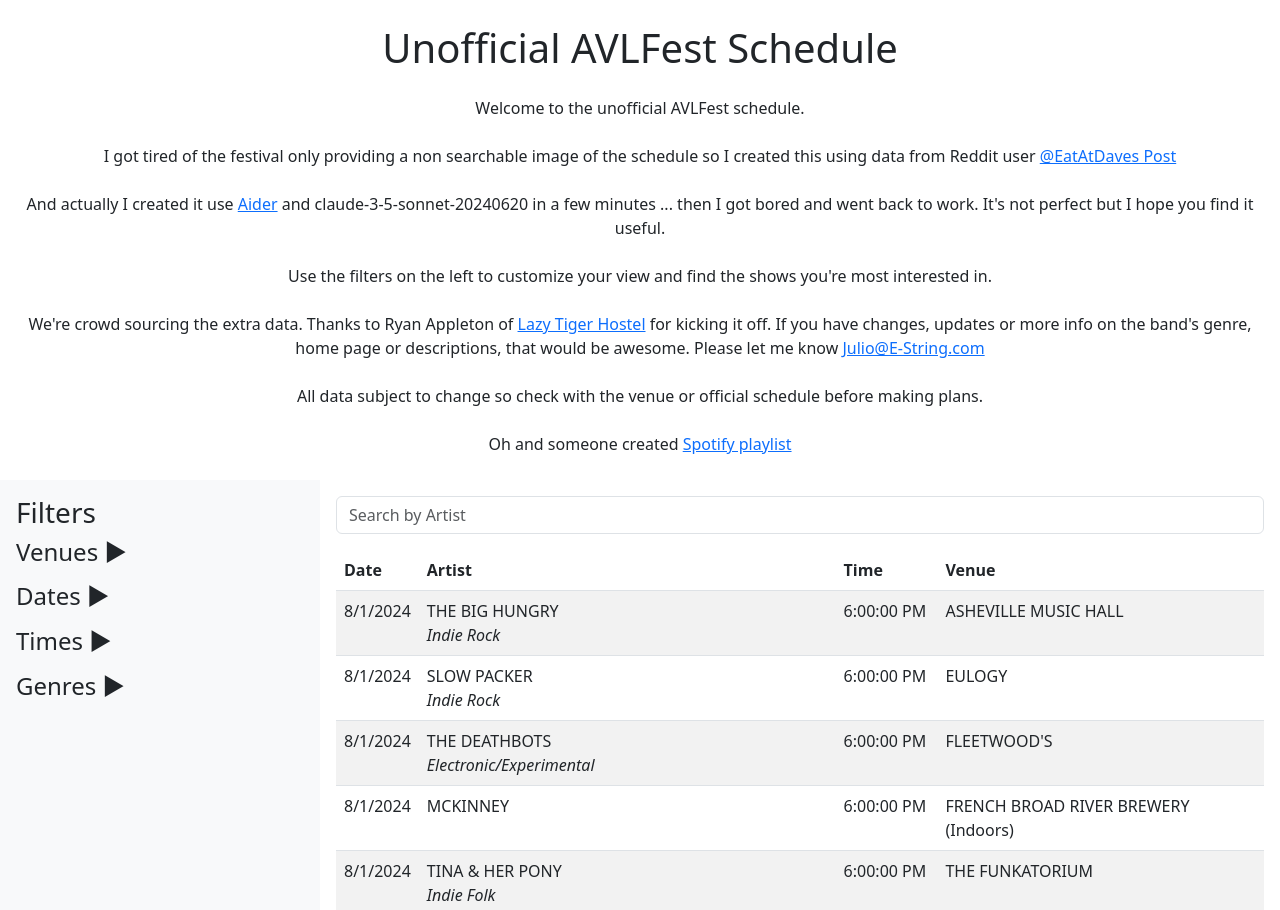
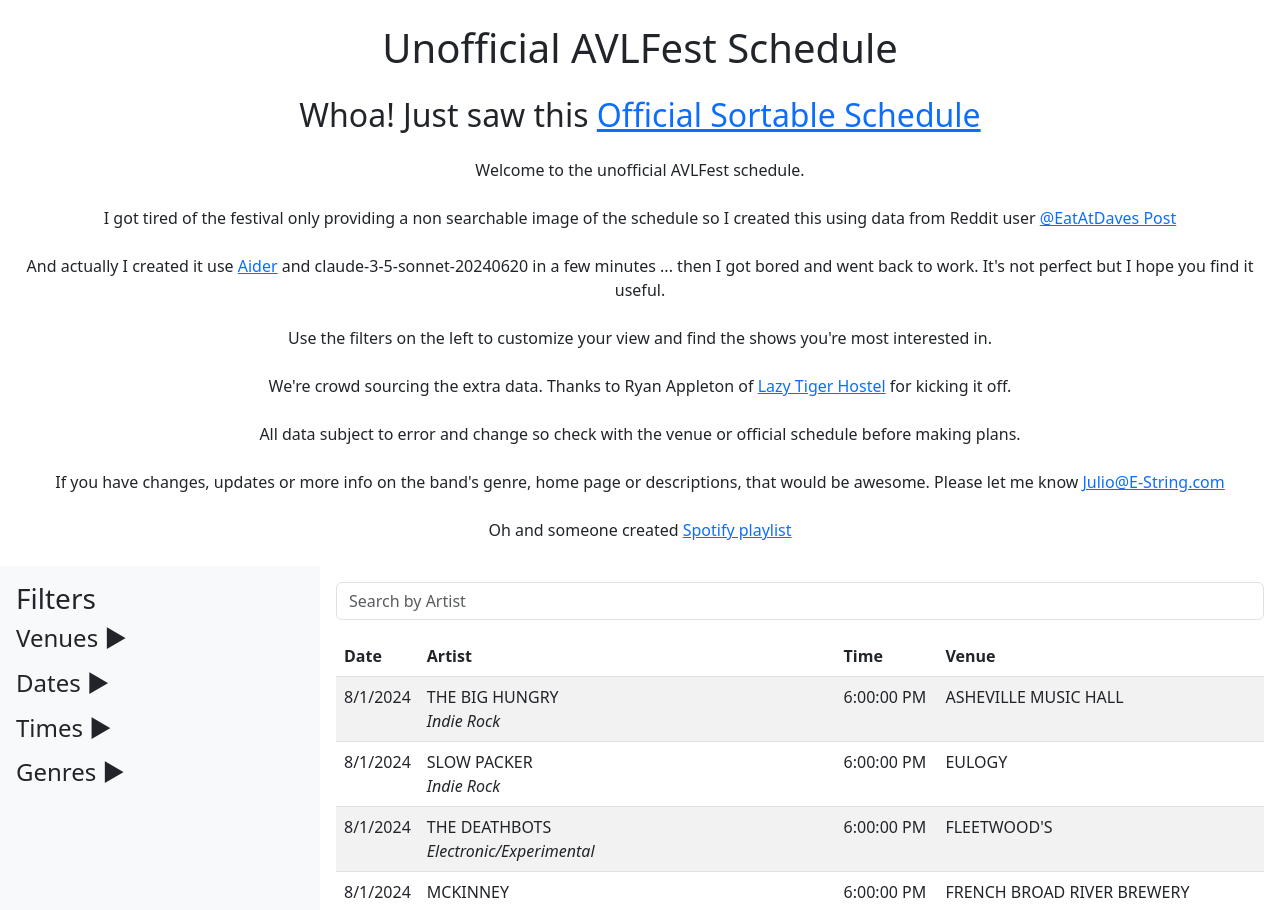
Before and after one commit to JulioBarros/AVLFestSchedule, a plain HTML site: page index.html in a window 1280 px wide. Shown: the top 910 px of the page. Drawn offline with nearby package versions, Linux system fonts and the light colour scheme.

Commit message:
add official searchable schedule

```diff
--- a/index.html
+++ b/index.html
@@ -11,12 +11,16 @@
 <body>
     <div x-data="musicShows()" class="container-fluid">
         <h1 class="text-center mt-4 mb-4">Unofficial AVLFest Schedule</h1>
+        <h2 class="text-center mt-4 mb-4">Whoa! Just saw this <a href="https://avlfest.com/schedule/schedule-sortable/">Official Sortable Schedule</a></h2>
         <p class="text-center mb-4">Welcome to the unofficial AVLFest schedule. </p>
         <p class="text-center mb-4">I got tired of the festival only providing a non searchable image of the schedule so I created this using data from Reddit user <a href="https://www.reddit.com/r/asheville/comments/1eaimxs/avl_fest_2024_schedule_data_for_you/">@EatAtDaves Post</a></p>
         <p class="text-center mb-4">And actually I created it use <a href="https://aider.chat">Aider</a> and claude-3-5-sonnet-20240620 in a few minutes ... then I got bored and went back to work. It's not perfect but I hope you find it useful. </p>
         <p class="text-center mb-4">Use the filters on the left to customize your view and find the shows you're most interested in.</p>
-        <p class="text-center mb-4">We're crowd sourcing the extra data. Thanks to Ryan Appleton of <a href="https://lazytigerhostel.com">Lazy Tiger Hostel</a> for kicking it off. If you have changes, updates or more info on the band's genre, home page or descriptions, that would be awesome. Please let me know <a href="mailto:Julio@E-String.com?subject=Unofficial AVLFest Schedule">Julio@E-String.com</a></p>
-        <p class="text-center mb-4">All data subject to change so check with the venue or official schedule before making plans.</p>
+        <p class="text-center mb-4">We're crowd sourcing the extra data. Thanks to Ryan Appleton of <a href="https://lazytigerhostel.com">Lazy Tiger Hostel</a> for kicking it off.</p>
+        <p class="text-center mb-4">All data subject to error and change so check with the venue or official schedule before making plans.</p>
+        <p class="text-center mb-4">
+        If you have changes, updates or more info on the band's genre, home page or descriptions, that would be awesome. Please let me know <a href="mailto:Julio@E-String.com?subject=Unofficial AVLFest Schedule">Julio@E-String.com</a></p>
+
         <p class="text-center mb-4">Oh and someone created <a href="https://open.spotify.com/playlist/62XybpyrzYJLniSIjbDqKR?si=zf7sX4_5Tc6ZMJ4ErVP-Ng&pi=u-_SR0JLuwTX-e&nd=1&dlsi=456050a0de3e43dd">Spotify playlist</a></p>
         <div class="row">
             <div class="col-md-3 bg-light p-3">
```
